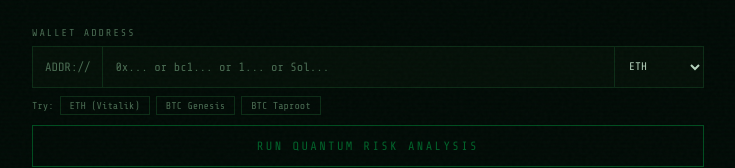
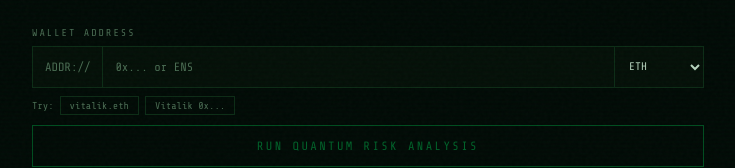
Before and after one commit to githest/postquantumize, a Next.js app: page / in a window 1280 px wide. Shown: the part 459-627 px from the top of the page, without its empty margins (272-1007 px from the left). Built offline with nearby package versions, Linux system fonts and the light colour scheme.

Commit message:
fix: cleaner dynamic placeholders per chain

```diff
--- a/src/app/page.tsx
+++ b/src/app/page.tsx
@@ -194,11 +194,22 @@ const L2_OPTIONS = [
   { value:"POLYGON", label:"Polygon" },
 ];
 
-const SAMPLES = [
-  { label:"ETH (Vitalik)", addr:"0xd8dA6BF26964aF9D7eEd9e03E53415D37aA96045", chain:"ETH" },
-  { label:"BTC Genesis",   addr:"1A1zP1eP5QGefi2DMPTfTL5SLmv7Divfna",            chain:"BTC" },
-  { label:"BTC Taproot",   addr:"bc1p5d7rjq7g6rdk2yhzks9smlaqtedr4dekq08ge8ztwac72sfr9rusxg3297", chain:"BTC" },
-];
+const SAMPLES: Record<string, {label:string; addr:string}[]> = {
+  ETH: [
+    { label:"vitalik.eth",   addr:"vitalik.eth" },
+    { label:"Vitalik 0x...", addr:"0xd8dA6BF26964aF9D7eEd9e03E53415D37aA96045" },
+  ],
+  BTC: [
+    { label:"Genesis block", addr:"1A1zP1eP5QGefi2DMPTfTL5SLmv7Divfna" },
+    { label:"Taproot",       addr:"bc1p5d7rjq7g6rdk2yhzks9smlaqtedr4dekq08ge8ztwac72sfr9rusxg3297" },
+  ],
+  SOL: [
+    { label:"Solana sample", addr:"9WzDXwBbmkg8ZTbNMqUxvQRAyrZzDsGYdLVL9zYtAWWM" },
+  ],
+  L2: [
+    { label:"0x sample",     addr:"0xd8dA6BF26964aF9D7eEd9e03E53415D37aA96045" },
+  ],
+};
 
 const RESOURCES = [
   { tag:"breaking", tc:"res-tag-b", title:"Post-Quantum Ethereum — Official Roadmap", src:"pq.ethereum.org · 2026", url:"https://pq.ethereum.org/" },
@@ -320,7 +331,7 @@ export default function App() {
 
   async function scan() {
     if (!address.trim()) return;
-    const addr = address.trim();
+    let addr = address.trim();
     const steps = makeSteps(chain);
     setPhase("scanning"); setResult(null); setApiErr("");
     setStepSt(Object.fromEntries(steps.map(s => [s.id,"pending"])));
@@ -330,13 +341,36 @@ export default function App() {
       setStep("init","active"); await delay(350);
       setStep("init","done","Scanner ready");
 
-      setStep("format","active"); await delay(400);
+      setStep("format","active");
+
+      // ENS resolution
+      if (addr.toLowerCase().endsWith('.eth')) {
+        setStep("format","active","Resolving ENS name...");
+        await delay(200);
+        try {
+          const ensRes  = await fetch(`https://api.ensideas.com/ens/resolve/${addr}`);
+          const ensData = await ensRes.json();
+          if (ensData.address && ensData.address !== "0x0000000000000000000000000000000000000000") {
+            const resolved = ensData.address;
+            setStep("format","done",`${addr} → ${resolved.slice(0,6)}...${resolved.slice(-4)}`);
+            addr = resolved;
+          } else {
+            throw new Error("ENS name not found or not registered");
+          }
+        } catch (e: any) {
+          setApiErr(e.message || "Could not resolve ENS name. Check spelling and try again.");
+          setPhase("error");
+          return;
+        }
+      } else {
+        await delay(400);
         setStep("format","done",
           chain==="BTC" ? "Bitcoin address detected" :
           chain==="SOL" ? "Solana address detected" :
           chain==="L2"  ? `EVM / ${l2Chain} address detected` :
           "Ethereum address detected"
         );
+      }
 
       setStep("fetch","active",`Querying ${chain==="BTC"?"mempool.space":chain==="SOL"?"Helius":"Etherscan"} API...`);
       const res  = await fetch("/api/scan", {
@@ -435,7 +469,11 @@ export default function App() {
             <input
               className="addr-input"
               value={address}
-              placeholder="0x... or bc1... or 1... or Sol..."
+              placeholder={
+                chain === "BTC" ? "bc1... or 1... or 3..." :
+                chain === "SOL" ? "SOL address or .sol" :
+                "0x... or ENS"
+              }
               spellCheck={false}
               disabled={isRunning}
               onChange={e => setAddress(e.target.value)}
@@ -455,9 +493,9 @@ export default function App() {
           </div>
           <div className="samples">
             <span className="sample-label">Try:</span>
-            {SAMPLES.map(s => (
+            {(SAMPLES[chain] || SAMPLES["ETH"]).map(s => (
               <button key={s.label} className="sample-pill" disabled={isRunning}
-                onClick={() => { reset(); setTimeout(() => { setAddress(s.addr); setChain(s.chain); }, 10); }}>
+                onClick={() => { reset(); setTimeout(() => setAddress(s.addr), 10); }}>
                 {s.label}
               </button>
             ))}
```
Lines whose indentation alone changed are shown as unchanged.
